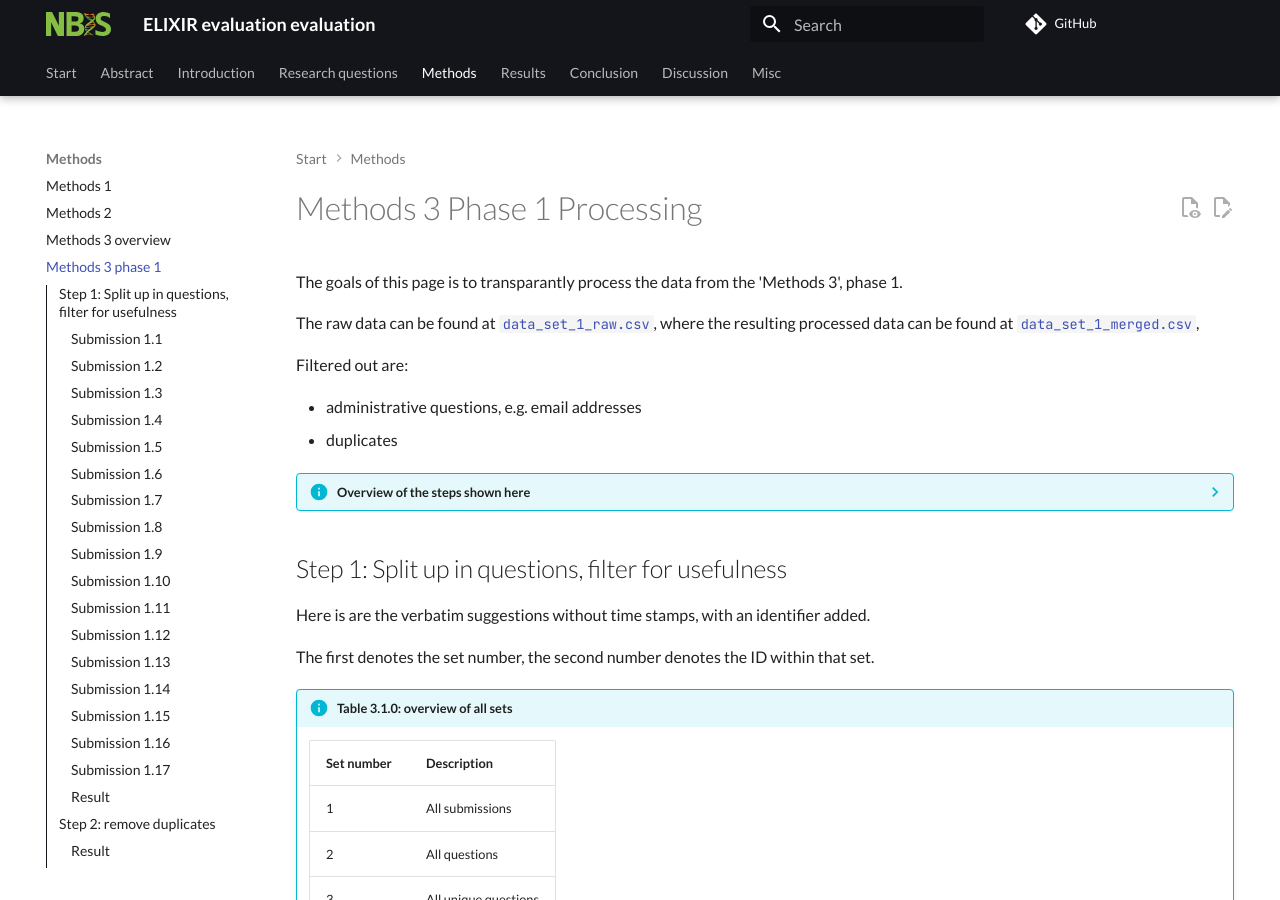
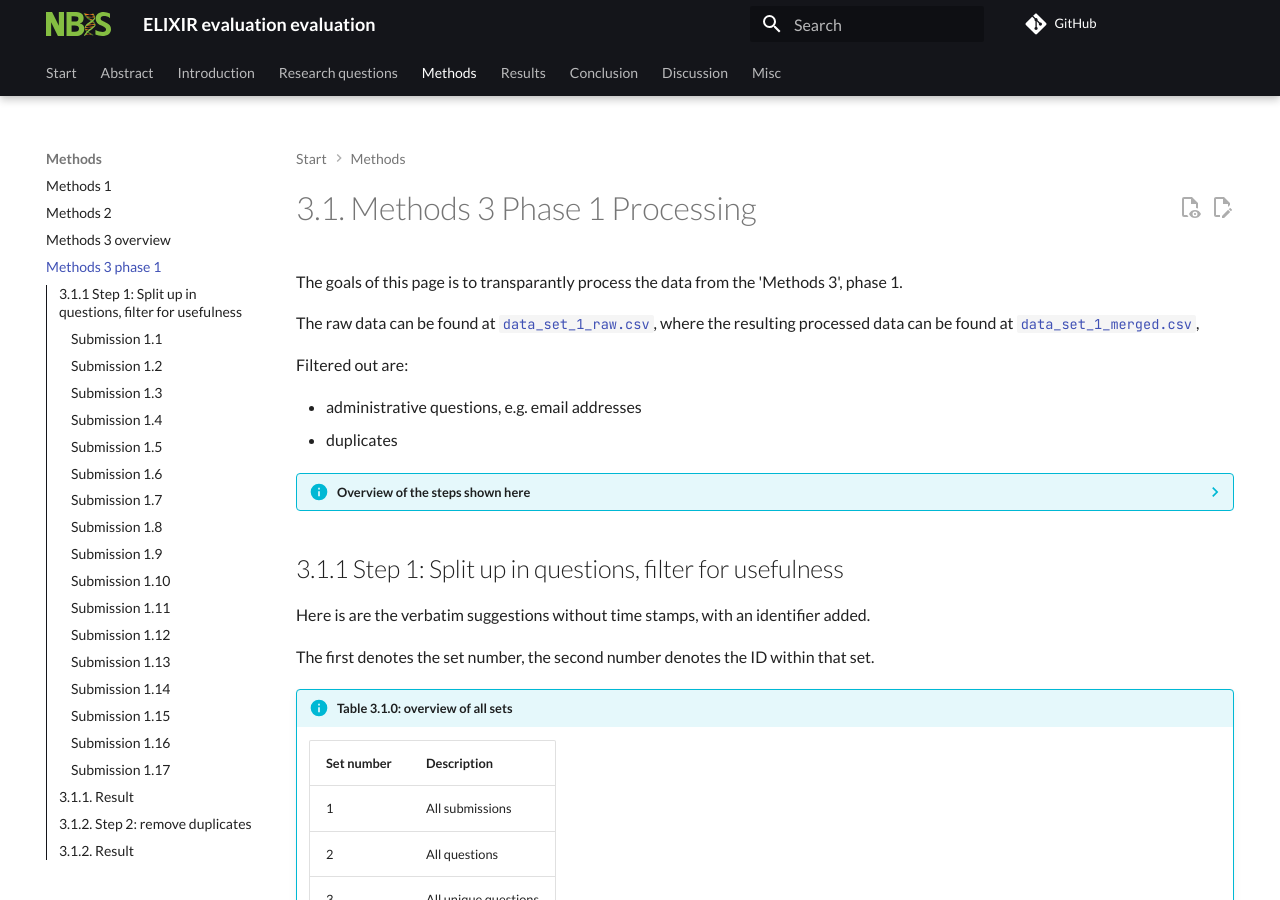
Before and after one commit to NBISweden/elixir_evaluation_evaluation, an MkDocs documentation site: the page built from docs/methods_3_phase_1_processing.md, in a window 1280 px wide and 900 px high. Built offline with MkDocs 1.6.1 and Material for MkDocs 9.7.7, drawn with Linux system fonts in a browser that asks for light colours; comment, search, counter and statistics services are not loaded; some of the changed text lies outside the part shown.

Commit message:
Add numbering

```diff
--- a/docs/methods_3_phase_1_processing.md
+++ b/docs/methods_3_phase_1_processing.md
@@ -1,4 +1,4 @@
-# Methods 3 Phase 1 Processing
+# 3.1. Methods 3 Phase 1 Processing
 
 The goals of this page is to transparantly process the data from
 the 'Methods 3', phase 1.
@@ -34,7 +34,7 @@ Filtered out are:
 
     <!-- markdownlint-enable MD013 -->
 
-## Step 1: Split up in questions, filter for usefulness
+## 3.1.1 Step 1: Split up in questions, filter for usefulness
 
 Here is are the verbatim suggestions without time stamps,
 with an identifier added.
@@ -718,7 +718,7 @@ ID    |Suggestion
 
 This is a question to assess course quality. It will be labelled `2.40`.
 
-### Result
+## 3.1.1. Result
 
 The 17 submissions resulted in 43 questions.
 
@@ -779,7 +779,7 @@ The 17 submissions resulted in 43 questions.
     > Table 3.1.3: overview of all questions.
     > See table 3.1.2 for the descrptions of the answer type
 
-## Step 2: remove duplicates
+## 3.1.2. Step 2: remove duplicates
 
 Here we remove the duplicates from Table 3.1.3.
 We do so by adding a new ID to each **unique** question,
@@ -847,6 +847,6 @@ In this table, we remove the duplicates:
     > an ID that is in **bold**.
     > See table 3.1.2 for the descrptions of the answer type
 
-### Result
+## 3.1.2. Result
 
 The 43 questions resulted in 41 unique questions.
```
